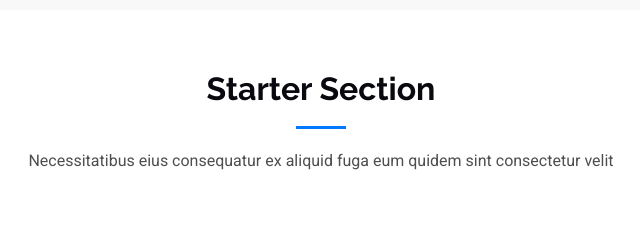
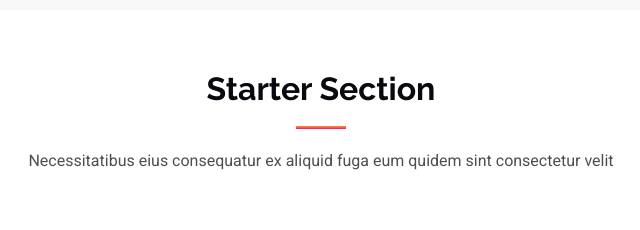
Before and after one commit to estefasilva/Portafolio-Profesional, a plain HTML site: page starter-page.html in a window 1280 px wide. Shown: the part 161-391 px from the top of the page, 319-959 px from the left. Drawn offline with Linux system fonts and the light colour scheme.

Commit message:
cambiando detalle de color

```diff
--- a/assets/css/main.css
+++ b/assets/css/main.css
@@ -725,7 +725,15 @@ section,
   display: block;
   width: 50px;
   height: 3px;
-  background: var(--accent-color);
+  background: hsla(333, 100%, 53%, 1);
+
+background: linear-gradient(90deg, hsla(333, 100%, 53%, 1) 0%, hsla(33, 94%, 57%, 1) 100%);
+
+background: -moz-linear-gradient(90deg, hsla(333, 100%, 53%, 1) 0%, hsla(33, 94%, 57%, 1) 100%);
+
+background: -webkit-linear-gradient(90deg, hsla(333, 100%, 53%, 1) 0%, hsla(33, 94%, 57%, 1) 100%);
+
+filter: progid: DXImageTransform.Microsoft.gradient( startColorstr="#FF0F7B", endColorstr="#F89B29", GradientType=1 );
   left: 0;
   right: 0;
   bottom: 0;
```
